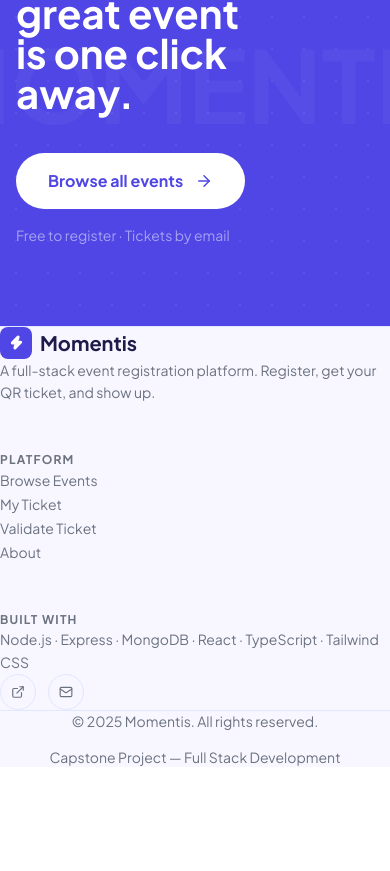
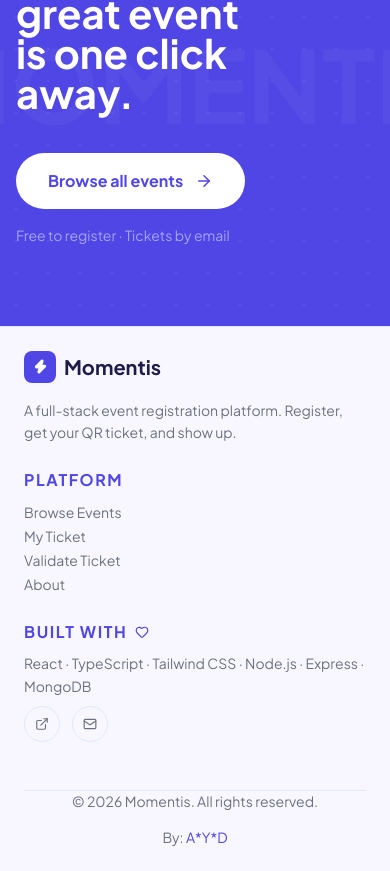
Before and after one commit to AYD-7/Momentis-frontend, a React (Vite) app: page / in a window 390 px wide. Shown: the part 4054-4925 px from the top of the page. Before the commit the page ends 4821 px from the top, so only its background shows below. Built offline with nearby package versions, Linux system fonts and the light colour scheme; no server answers.

Commit message:
update: revamped layout component && add: ScrollToTop effect

```diff
--- a/package.json
+++ b/package.json
@@ -1,5 +1,5 @@
 {
-  "name": "momentis-final",
+  "name": "momentis-frontend",
   "private": true,
   "version": "0.0.0",
   "type": "module",
--- a/src/App.tsx
+++ b/src/App.tsx
@@ -10,11 +10,13 @@ import TicketLookupPage from './pages/TicketLookupPage';
 import ValidatePage from './pages/ValidatePage';
 import AboutPage from './pages/AboutPage';
 import NotFoundPage from './pages/NotFoundPage';
+import ScrollToTop from './components/layout/ScrollToTop';
 
 function AppRoutes() {
   const location = useLocation();
   return (
     <AnimatePresence mode="wait">
+      <ScrollToTop />
       <Routes location={location} key={location.pathname}>
         <Route path="/"              element={<HomePage />} />
         <Route path="/events"        element={<EventsPage />} />
--- a/src/components/layout/Footer.tsx
+++ b/src/components/layout/Footer.tsx
@@ -1,16 +1,17 @@
 import { Link } from 'react-router-dom';
-import { Zap, Mail, ExternalLink } from 'lucide-react';
+import { Zap, Mail, ExternalLink, Heart } from 'lucide-react';
 
 export default function Footer() {
   return (
     <footer
       className="border-t mt-24"
-      style={{ backgroundColor: 'var(--bg-alt)', borderColor: 'var(--border)' }}
+      style={{ backgroundColor: 'var(--bg-alt)', borderColor: 'var(--border)', padding: "1.5rem"}}
     >
-      <div className="max-w-6xl mx-auto px-6 py-16">
-        <div className="grid grid-cols-1 md:grid-cols-3 gap-12">
+      <div className="max-w-6xl mx-auto px-6 py-16" style={{marginInline: "auto"}}>
+        <div className="flex flex-wrap justify-between gap-6 md:gap-0">
 
-          <div>
+          {/* Momentis */}
+          <div className='flex flex-col gap-4 lg:w-1/3 '>
             <div className="flex items-center gap-2 mb-4">
               <div className="w-8 h-8 rounded-lg flex items-center justify-center"
                 style={{ backgroundColor: 'var(--brand)' }}>
@@ -23,9 +24,10 @@ export default function Footer() {
             </p>
           </div>
 
-          <div>
-            <h4 className="font-semibold text-xs uppercase tracking-widest mb-4"
-              style={{ color: 'var(--muted)' }}>Platform</h4>
+          {/* Platform */}
+          <div className='flex flex-col gap-2 lg:gap-4'>
+            <h4 className="font-semibold lg:text-normal uppercase tracking-widest mb-4"
+              style={{ color: 'var(--brand)' }}>Platform</h4>
             <ul className="space-y-3">
               {[
                 { label: 'Browse Events', to: '/events' },
@@ -34,7 +36,7 @@ export default function Footer() {
                 { label: 'About', to: '/about' },
               ].map((l) => (
                 <li key={l.to}>
-                  <Link to={l.to} className="text-sm transition-colors hover:opacity-80"
+                  <Link to={l.to} className="text-sm transition-colors duration-300 hover:opacity-80"
                     style={{ color: 'var(--muted)' }}>
                     {l.label}
                   </Link>
@@ -43,18 +45,19 @@ export default function Footer() {
             </ul>
           </div>
 
-          <div>
-            <h4 className="font-semibold text-xs uppercase tracking-widest mb-4"
-              style={{ color: 'var(--muted)' }}>Built With</h4>
+          {/* Technologies */}
+          <div className='lg:w-1/3 flex flex-col gap-2 lg:gap-4'>
+            <h4 className="font-semibold lg:text-normal uppercase tracking-widest mb-4 flex gap-2 items-center"
+              style={{ color: 'var(--brand)' }}>Built With <Heart size={14} /></h4>
             <p className="text-sm leading-relaxed mb-4" style={{ color: 'var(--muted)' }}>
-              Node.js · Express · MongoDB · React · TypeScript · Tailwind CSS
+              React · TypeScript · Tailwind CSS · Node.js · Express · MongoDB
             </p>
             <div className="flex gap-3">
-              <a href="#" className="w-9 h-9 rounded-full border flex items-center justify-center transition-colors hover:opacity-80"
+              <a href="ayodejiaronimo.vercel.app" rel='noreferrer noopener' target='_blank' className="w-9 h-9 rounded-full border flex items-center justify-center transition-colors hover:opacity-80"
                 style={{ borderColor: 'var(--border)', color: 'var(--muted)' }}>
                 <ExternalLink size={14} />
               </a>
-              <a href="mailto:hello@momentis.app" className="w-9 h-9 rounded-full border flex items-center justify-center transition-colors hover:opacity-80"
+              <a href="mailto:ayodejiaronimo@gmail.com" className="w-9 h-9 rounded-full border flex items-center justify-center transition-colors hover:opacity-80"
                 style={{ borderColor: 'var(--border)', color: 'var(--muted)' }}>
                 <Mail size={14} />
               </a>
@@ -63,10 +66,11 @@ export default function Footer() {
 
         </div>
 
+        {/* Bottom */}
         <div className="border-t mt-12 pt-8 flex flex-col md:flex-row items-center justify-between gap-4"
-          style={{ borderColor: 'var(--border)' }}>
-          <p className="text-sm" style={{ color: 'var(--muted)' }}>© 2025 Momentis. All rights reserved.</p>
-          <p className="text-sm" style={{ color: 'var(--muted)' }}>Capstone Project — Full Stack Development</p>
+          style={{ borderColor: 'var(--border)', marginTop: "3rem" }}>
+          <p className="text-sm" style={{ color: 'var(--muted)' }}>&copy; {new Date().getFullYear()} Momentis. All rights reserved.</p>
+          <p className="text-sm" style={{ color: 'var(--muted)' }}>By: {" "}<a href="ayodejiaronimo.vercel.app" rel='noreferrer noopener' target='_blank' style={{color: "var(--brand)"}}>A*Y*D</a></p>
         </div>
       </div>
     </footer>
--- a/src/components/layout/Navbar.tsx
+++ b/src/components/layout/Navbar.tsx
@@ -37,7 +37,7 @@ export default function Navbar() {
           backdropFilter: scrolled ? 'blur(12px)' : 'none',
         }}
       >
-        <div className="max-w-6xl mx-auto px-6 h-16 flex items-center justify-between">
+        <div className="max-w-6xl mx-auto px-6 h-16 flex items-center justify-between" style={{marginInline: "auto"}}>
 
           {/* Logo */}
           <Link to="/" className="flex items-center gap-2 group">
--- /dev/null
+++ b/src/components/layout/ScrollToTop.tsx
@@ -0,0 +1,16 @@
+import { useEffect } from 'react'
+import { useLocation } from 'react-router-dom'
+
+const ScrollToTop = () => {
+    const pathname = useLocation();
+    useEffect(() => {
+        window.scrollTo({
+            top: 0,
+            left: 0,
+            behavior: "smooth",
+        })
+    }, [pathname])
+  return null
+}
+
+export default ScrollToTop
--- a/src/pages/AboutPage.tsx
+++ b/src/pages/AboutPage.tsx
@@ -10,6 +10,8 @@ import {
   Globe,
   Package,
 } from "lucide-react";
+
+
 
 const stack = [
   {
--- a/src/pages/Home/components/CTAHome.tsx
+++ b/src/pages/Home/components/CTAHome.tsx
@@ -48,7 +48,7 @@ const CTAHome = () => {
         }}
       >
         <div
-          className="flex flex-col lg:flex-row items-start lg:items-end justify-between"
+          className="flex flex-col md:flex-row items-start md:items-end justify-between"
           style={{ gap: "40px" }}
         >
           <div
--- a/src/pages/Home/components/WorksHome.tsx
+++ b/src/pages/Home/components/WorksHome.tsx
@@ -5,19 +5,21 @@ import { Calendar, Zap, QrCode, } from "lucide-react"
 const WorksHome = () => {
   return (
     <section
-      className="overflow-hidden flex"
+      className="overflow-hidden flex "
       style={{
         backgroundColor: "var(--bg)",
         paddingBlock: "5rem",
+        // paddingInline: "1.5rem"
       }}
     >
       <div
-        className="max-w-6xl mx-auto px-6"
+        className="max-w-6xl px-6"
         style={{
           display: "flex",
           flexDirection: "column",
           gap: "64px",
           marginInline: "auto",
+
         }}
       >
         <div
@@ -37,7 +39,7 @@ const WorksHome = () => {
               initial={{ opacity: 0, x: -20 }}
               whileInView={{ opacity: 1, x: 0 }}
               viewport={{ once: true }}
-              className="w-screen lg:w-2/3 text-center flex flex-col gap-12px lg:gap-18px items-center lg:items-start"
+              className="w-screen md:w-2/3 text-center flex flex-col gap-12px md:gap-18px items-center md:items-start"
             >
               <p
                 className="text-xs font-bold uppercase tracking-[0.3em]"
@@ -50,7 +52,7 @@ const WorksHome = () => {
                 className="font-bold text-4xl leading-tight"
                 style={{ color: "var(--ink)" }}
               >
-                How it <br className="hidden lg:block" />
+                How it <br className="hidden md:block" />
                 works
               </h2>
 
```
Also changed, not shown: 4 other files (tests, documents, lock files or other folders).
